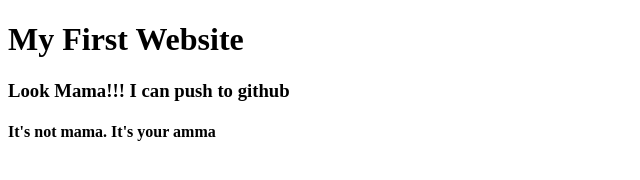
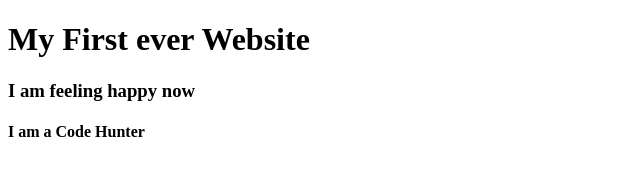
Before and after one commit to Richardsetu/myproject, a plain HTML site: page index.html in a window 1280 px wide. Shown: the whole page, without its empty margins (0-640 px from the left). Drawn offline with Linux system fonts and the light colour scheme.

Commit message:
Hunter Added

```diff
--- a/index.html
+++ b/index.html
@@ -6,8 +6,8 @@
     <title>Document</title>
 </head>
 <body>
-    <h1>My First Website</h1>
-    <h3>Look Mama!!! I can push to github</h3>
-    <h4>It's not mama. It's your amma</h4>
+    <h1>My First ever Website</h1>
+    <h3>I am feeling happy now</h3>
+    <h4>I am a Code Hunter</h4>
 </body>
 </html>
```
